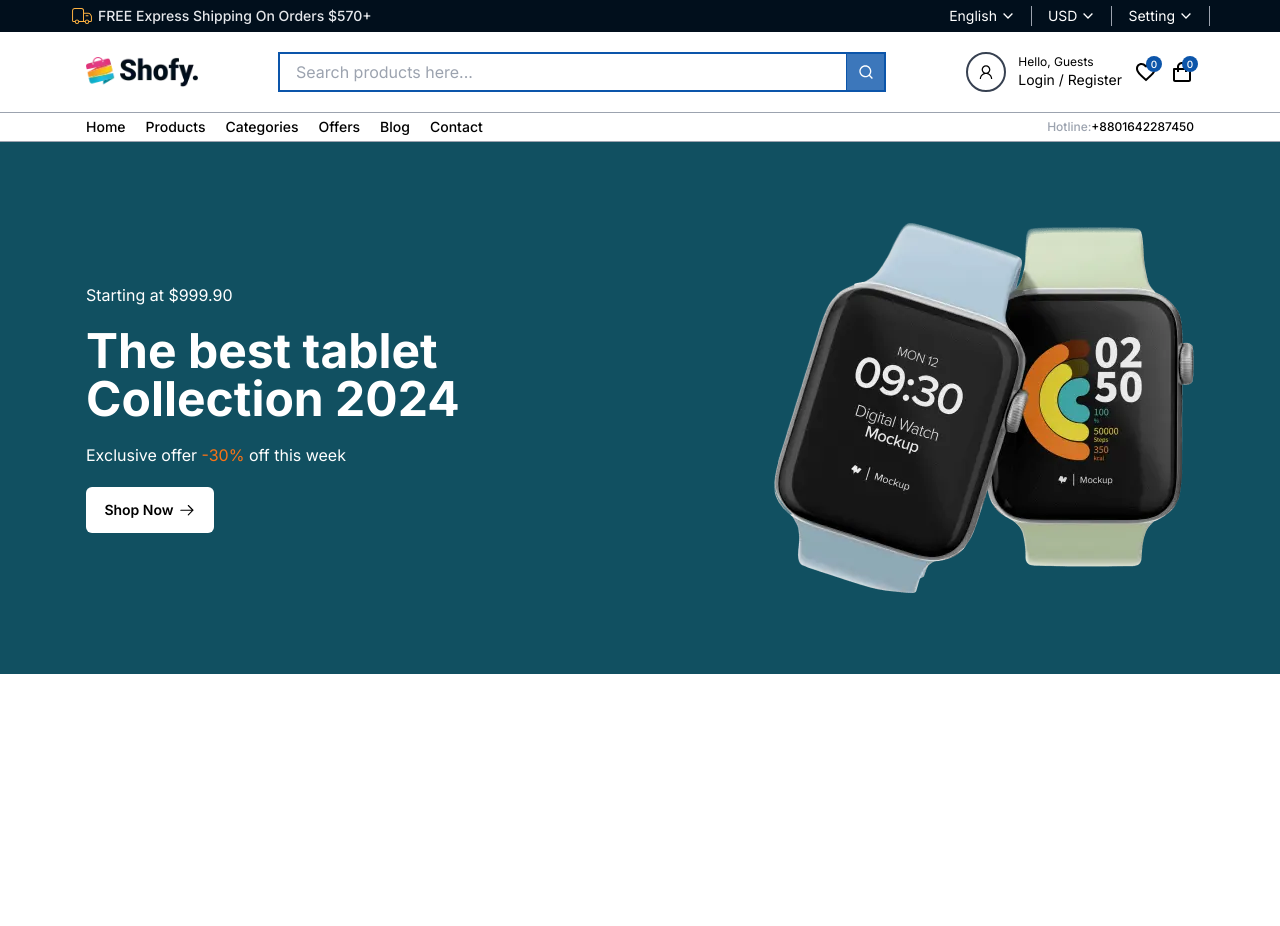
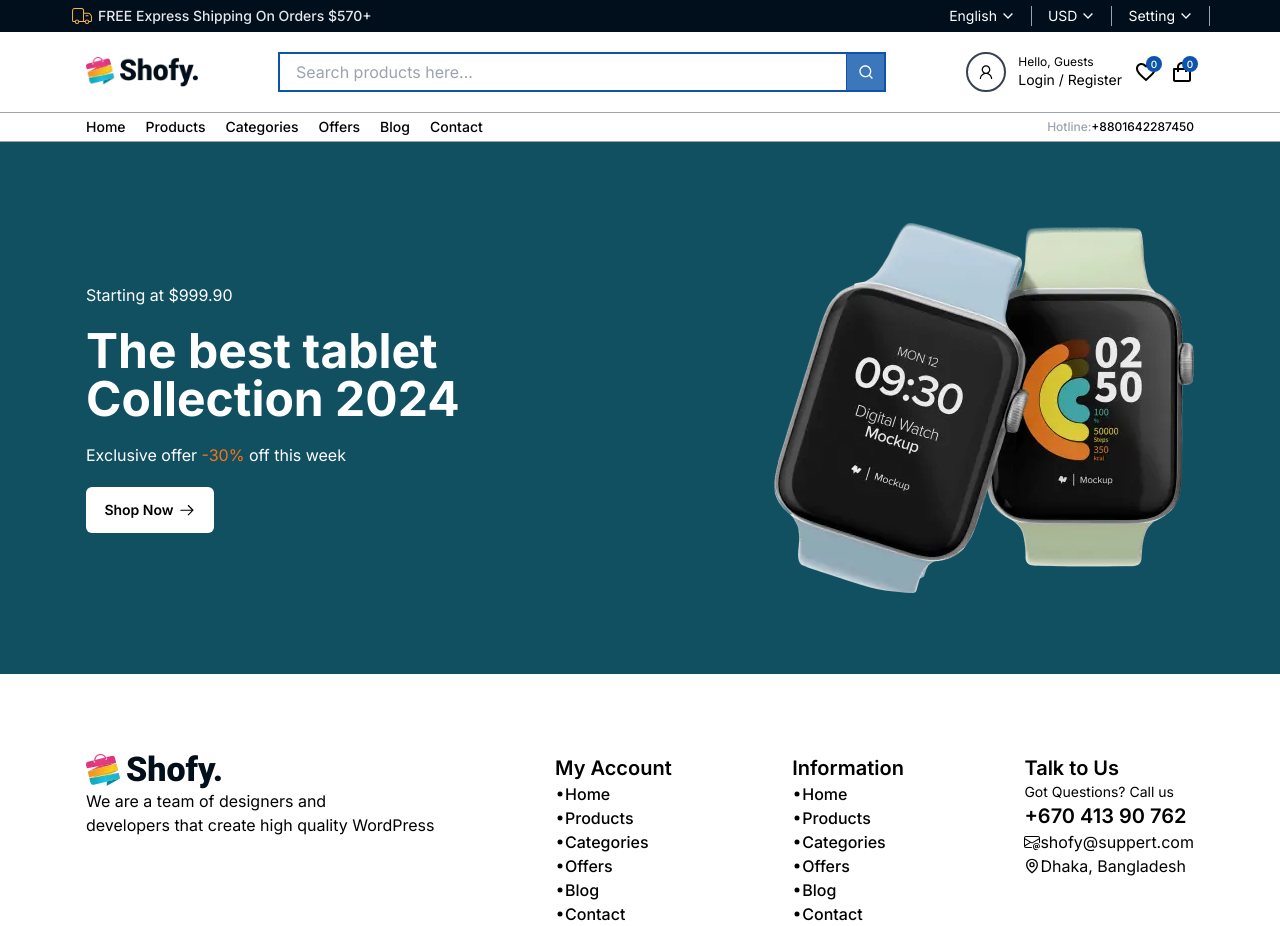
Before and after one commit to Mehebul02/Online-Shop, a Next.js app: page / in a window 1280 px wide. Before the commit the page ends 800 px from the top, so only its background shows below. Built offline with nearby package versions, Linux system fonts and the light colour scheme.

Commit message:
Footer added

```diff
--- a/src/app/layout.tsx
+++ b/src/app/layout.tsx
@@ -21,7 +21,7 @@ export default function RootLayout({
       <body className={inter.className}>
         <Header />
         {children}
-        {/* <Footer/> */}
+        <Footer/>
       </body>
     </html>
   );
--- a/src/components/Banner.jsx
+++ b/src/components/Banner.jsx
@@ -5,7 +5,7 @@ import { GoArrowRight } from "react-icons/go";
 
 const Banner = () => {
   return (
-    <div className="bg-[#115061] py-20 text-themeWhite">
+    <div className="bg-[#115061] py-20 text-themeWhite mb-20">
       <Container className="flex flex-col lg:flex-row justify-between items-center gap-6">
         {/* text  */}
         <div className="flex flex-col gap-5">
--- a/src/shared/Footer.tsx
+++ b/src/shared/Footer.tsx
@@ -12,14 +12,15 @@ import Title from "@/components/Title";
 
 const Footer = () => {
   return (
-    <div className="bg-lightBg py-10 lg:py-20">
-      <Container className="grid grid-cols-1 md:grid-cols-2 lg:grid-cols-4 gap-5">
+    <div className="bg-lightBg py-10 lg:py-20 my-32">
+      {/* <Container className="grid grid-cols-1 md:grid-cols-2 lg:grid-cols-4 gap-5"> */}
+      <Container className="flex justify-between">
         <div className="flex flex-col items-start gap-y-5">
           <Link href={"/"}>
             <Image src={logo} alt="logo" />
           </Link>
-          <p>
-            We are a team of designers and developers that create high quality
+          <p className="">
+            We are a team of designers and <br/> developers that create high quality
             WordPress
           </p>
           {/* <SocialLink/> */}
```
